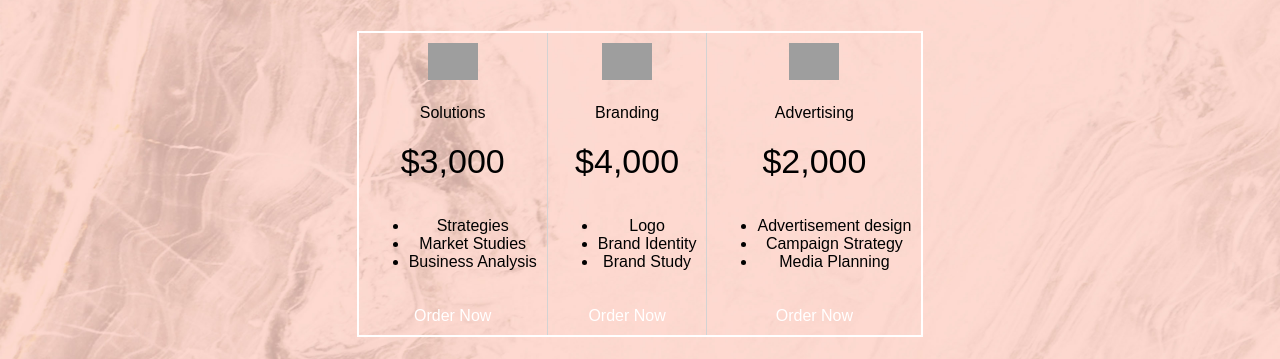
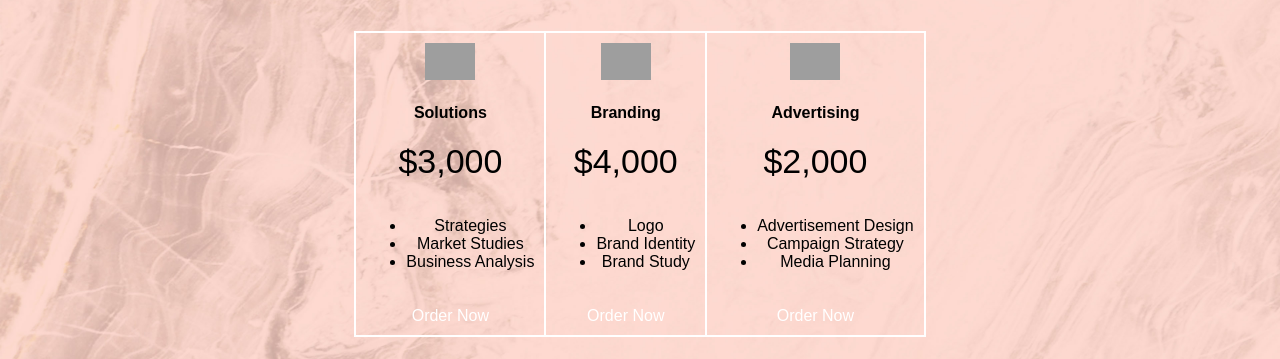
Before and after one commit to jessicarod1/jessicarod1.github.io, a plain HTML site: page pricing.html in a window 1280 px wide. Shown: the part 212-571 px from the top of the page. Drawn offline with Linux system fonts and the light colour scheme; grey boxes are pictures that could not be loaded; a web font is replaced by a local one.

Commit message:
Update pricing.html

```diff
--- a/pricing.html
+++ b/pricing.html
@@ -39,7 +39,7 @@ table{
 }
 td{
 /*   border-bottom: 1px solid lightgrey; */
-  border-right: 1px solid lightgrey;
+  border-right: 2px solid white;
   text-align: center;
   padding: 10px;
 }
@@ -106,9 +106,9 @@ td{
     </td>
   </tr>
   <tr>
-    <td> Solutions </td>
-    <td> Branding </td>
-    <td> Advertising </td>
+    <td> <strong>Solutions</strong> </td>
+    <td> <strong>Branding</strong> </td>
+    <td> <strong>Advertising</strong> </td>
   </tr>
   <tr class="prices">
     <td> $3,000</td>
@@ -132,7 +132,7 @@ td{
     </td>
     <td>
       <ul>
-        <li>Advertisement design</li>
+        <li>Advertisement Design</li>
         <li>Campaign Strategy</li>
         <li>Media Planning</li>
       </ul>
```
